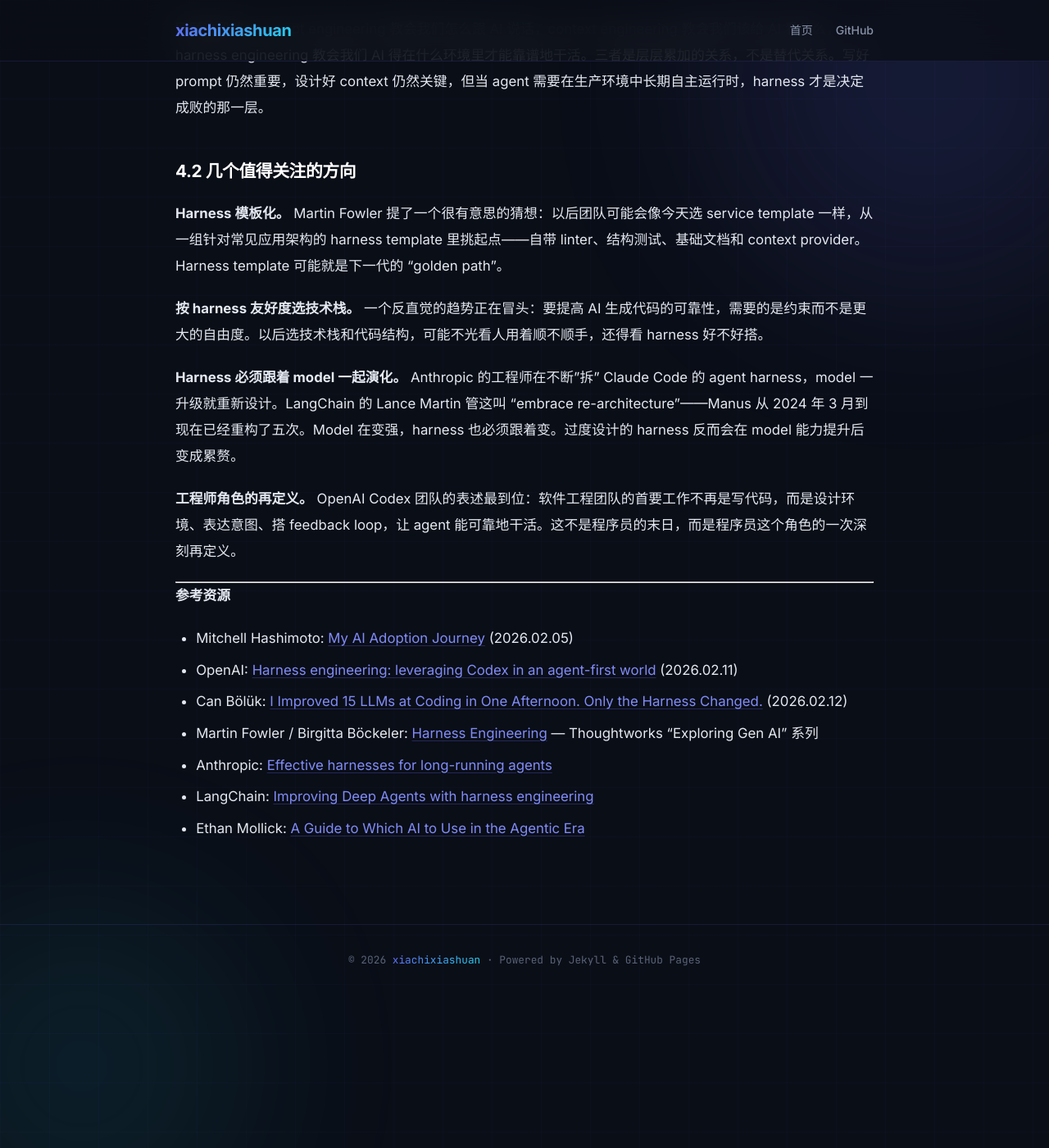
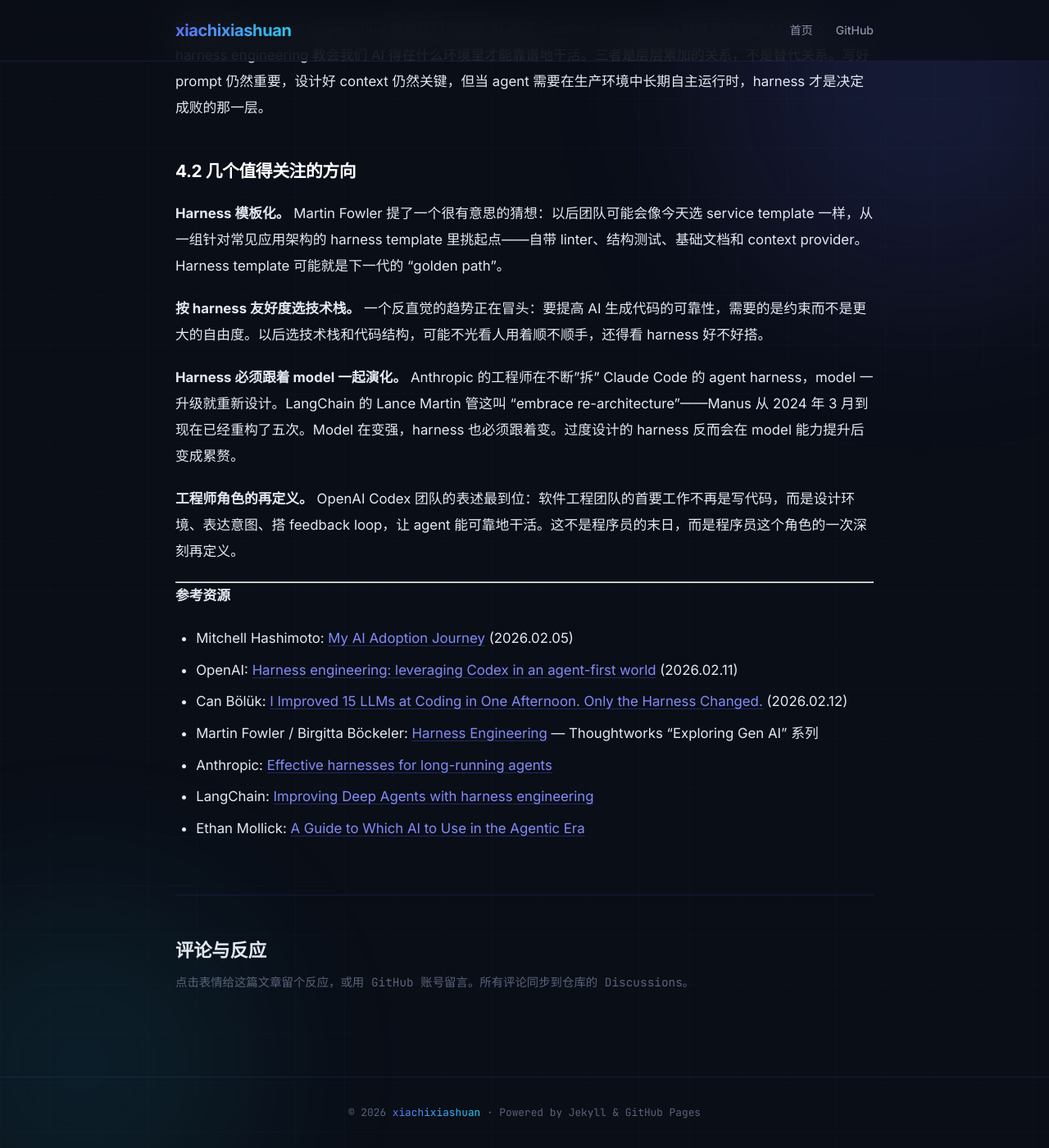
Before and after one commit to xiachixiashuan/xiachixiashuan.github.io, a Jekyll site: the page built from _posts/2026-03-29-harness.md, in a window 1280 px wide and 1400 px high, scrolled down 7572 px. Shown: the whole window at 82% size. Built offline with Jekyll 4.4.1, drawn with Linux system fonts in a browser that asks for light colours; comment, search, counter and statistics services are not loaded.

Commit message:
新增评论与反应（Giscus）+ Vercel Analytics/Speed Insights 统计

```diff
--- a/_config.yml
+++ b/_config.yml
@@ -4,3 +4,18 @@
 future: true
 plugins:
   - jekyll-seo-tag
+
+# Giscus comments (GitHub Discussions powered)
+giscus:
+  repo: xiachixiashuan/xiachixiashuan.github.io
+  repo_id: R_kgDORs8quA
+  category: Announcements
+  category_id: DIC_kwDORs8quM4C6mRd
+  mapping: pathname
+  strict: "0"
+  reactions_enabled: "1"
+  emit_metadata: "0"
+  input_position: bottom
+  theme: dark_dimmed
+  lang: zh-CN
+  loading: lazy
--- a/_layouts/post.html
+++ b/_layouts/post.html
@@ -20,6 +20,16 @@
       <nav id="toc" class="post-toc"></nav>
       {{ content }}
     </article>
+
+    {% if site.giscus %}
+    <section class="post-comments">
+      <div class="post-comments-header">
+        <h2>评论与反应</h2>
+        <p class="post-comments-hint">点击表情给这篇文章留个反应，或用 GitHub 账号留言。所有评论同步到仓库的 Discussions。</p>
+      </div>
+      <div class="giscus"></div>
+    </section>
+    {% endif %}
   </div>
 </div>
 
@@ -41,3 +51,22 @@
   toc.innerHTML = html;
 })();
 </script>
+
+{% if site.giscus %}
+<script src="https://giscus.app/client.js"
+        data-repo="{{ site.giscus.repo }}"
+        data-repo-id="{{ site.giscus.repo_id }}"
+        data-category="{{ site.giscus.category }}"
+        data-category-id="{{ site.giscus.category_id }}"
+        data-mapping="{{ site.giscus.mapping }}"
+        data-strict="{{ site.giscus.strict }}"
+        data-reactions-enabled="{{ site.giscus.reactions_enabled }}"
+        data-emit-metadata="{{ site.giscus.emit_metadata }}"
+        data-input-position="{{ site.giscus.input_position }}"
+        data-theme="{{ site.giscus.theme }}"
+        data-lang="{{ site.giscus.lang }}"
+        data-loading="{{ site.giscus.loading }}"
+        crossorigin="anonymous"
+        async>
+</script>
+{% endif %}
--- a/assets/css/style.css
+++ b/assets/css/style.css
@@ -576,6 +576,42 @@
   color: var(--accent-light);
 }
 
+/* --- Comments (Giscus) --- */
+.post-comments {
+  margin-top: 64px;
+  padding-top: 48px;
+  border-top: 1px solid var(--border);
+}
+
+.post-comments-header {
+  margin-bottom: 24px;
+}
+
+.post-comments-header h2 {
+  font-size: 1.4rem;
+  font-weight: 700;
+  color: var(--text-primary);
+  letter-spacing: -0.01em;
+  margin-bottom: 8px;
+}
+
+.post-comments-hint {
+  font-size: 0.9rem;
+  color: var(--text-muted);
+  line-height: 1.6;
+  font-family: var(--font-mono);
+}
+
+.giscus,
+.giscus-frame {
+  width: 100%;
+}
+
+.giscus-frame {
+  border: none;
+  color-scheme: normal;
+}
+
 /* --- Footer --- */
 .site-footer {
   margin-top: auto;
```
Also changed, not shown: _layouts/default.html (+12 -0 lines).
